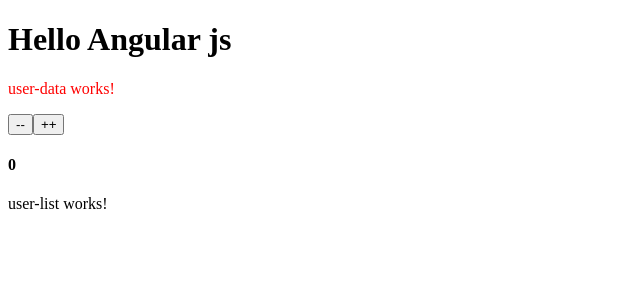
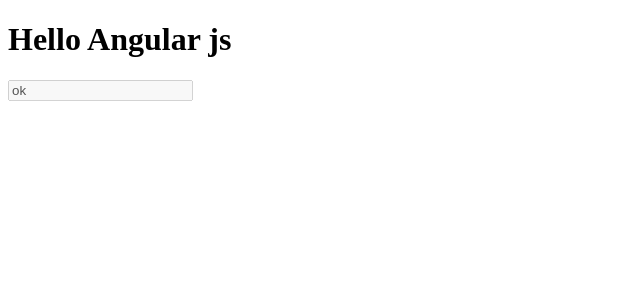
Before and after one commit to AdityaGaur7/AngularJs, an Angular app: page / in a window 1280 px wide. Shown: the top 300 px of the page, without its empty margins (0-640 px from the left). Built offline with nearby package versions, Linux system fonts and the light colour scheme.

Commit message:
property binding

```diff
--- a/src/app/app.component.html
+++ b/src/app/app.component.html
@@ -1,6 +1,5 @@
 <h1>
   Hello Angular js
 </h1>
-<userdata></userdata>
+
 <app-login></app-login>
-<app-user-list></app-user-list>
--- a/src/app/user-auth/login/login.component.html
+++ b/src/app/user-auth/login/login.component.html
@@ -1,3 +1 @@
-<button (click)="counter('minus')">--</button>
-<button (click)="counter('plus')">++</button>
-<h4>{{num}}</h4>
+<input type="text" [disabled]=[false] value="ok"/>
```
